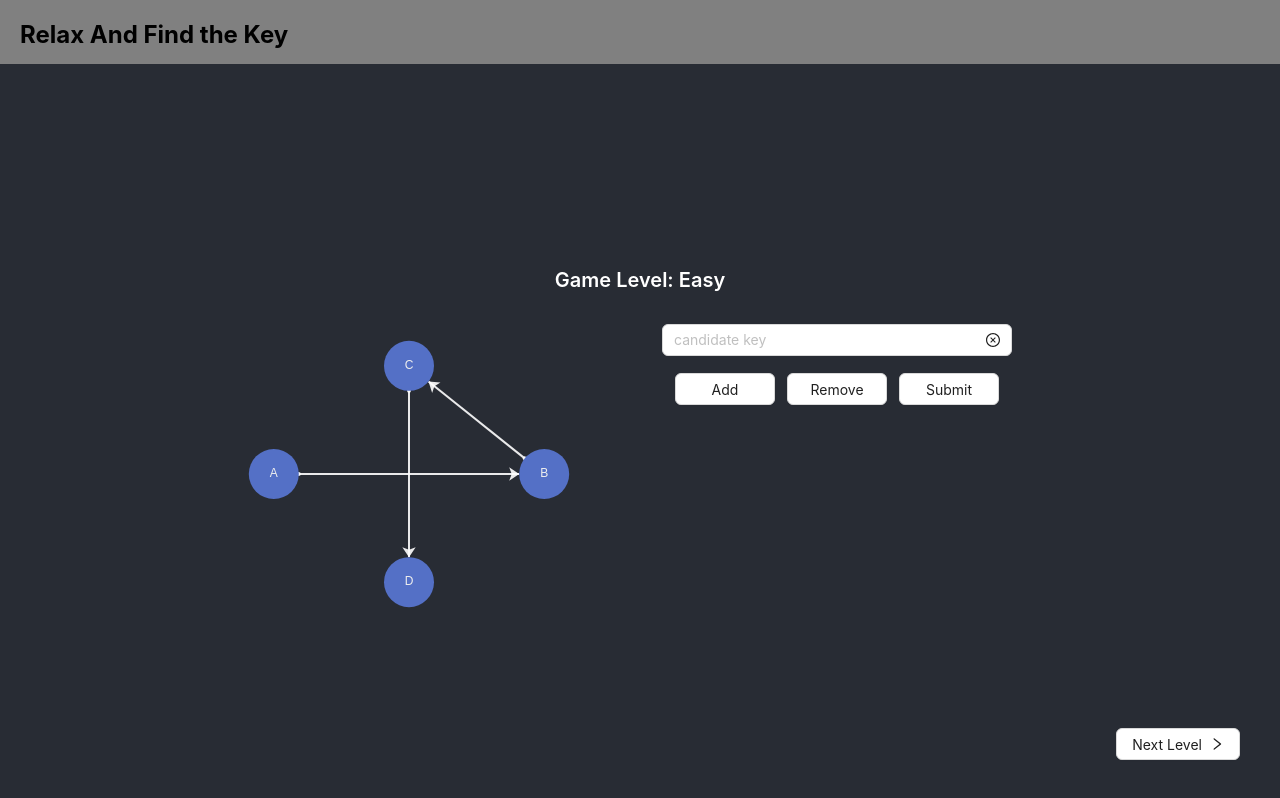
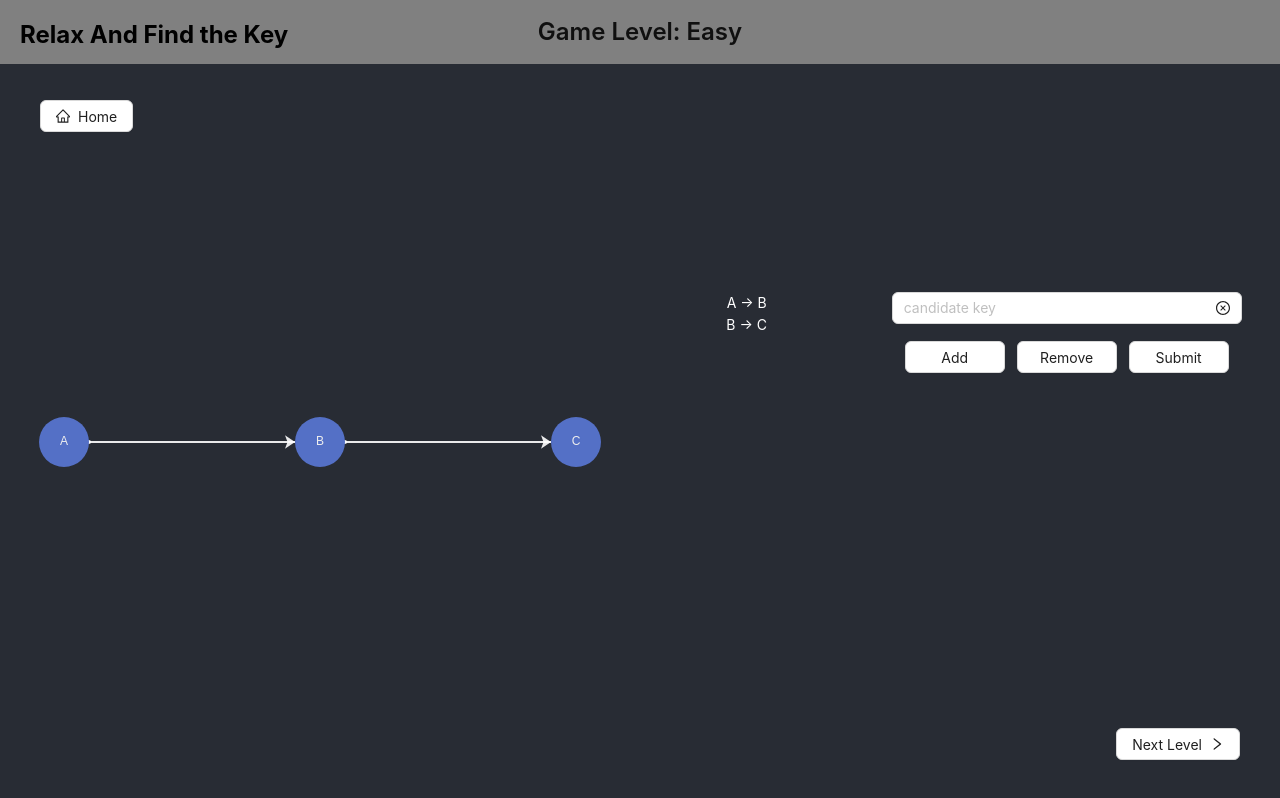
Before and after one commit to gdfy102217/CS5421-Project, a React (Create React App) app in the folder relax_frontend/: page / in a window 1280 px wide. Both pictures are taken after a click on the button "Easy". Built offline with nearby package versions, Linux system fonts and the light colour scheme.

Commit message:
Echarts functionality enabled

```diff
--- a/relax_frontend/src/Echarts/GraphEchart.jsx
+++ b/relax_frontend/src/Echarts/GraphEchart.jsx
@@ -1,7 +1,56 @@
 import ReactECharts from "echarts-for-react";
-import React from "react";
+import React, {useEffect} from "react";
 import {option} from "./Options";
+import {attributes, functionalDependencies} from "../utils/dummyData";
+import {useParams} from "react-router-dom";
 
-export const GraphEchart = () => {
-	return <ReactECharts option={option}/>;
+export const GraphEchart = ({prop}) => {
+	// const level = prop.toLowerCase();
+	const {level} = useParams();
+	let echartsElement;
+
+	useEffect(() => {
+		option.series[0].data = generateData(level);
+		option.series[0].links = generateLinks(level);
+		// console.log("test!");
+		echartsElement.getEchartsInstance().setOption(option);
+	}, [level]);
+
+	const generateData = (level) => {
+		let x = 300;
+		let y = 300;
+		let data = [];
+
+		attributes[level].forEach((attr) => {
+			data.push({
+				name: attr,
+				x: x,
+				y: y
+			});
+
+			// Update x and y for the next iteration
+			x += 300;
+			if (x > 900) {
+				x = 300;
+				y += 300;
+			}
+		});
+		return data;
+	}
+
+	const generateLinks = (level) => {
+		const links = [];
+		functionalDependencies[level].forEach(item => {
+			item.lhs.forEach(d => {
+				item.rhs.forEach(e => {
+					links.push({
+						source: d,
+						target: e
+					});
+				});
+			});
+		});
+		return links;
+	}
+	return <ReactECharts ref={(e) => {echartsElement = e}} option={option} notMerge={true} lazyUpdate={true}/>;
 }
--- a/relax_frontend/src/Echarts/Options.js
+++ b/relax_frontend/src/Echarts/Options.js
@@ -1,8 +1,4 @@
-// Draw the chart
 export const option = {
-	// title: {
-	//   text: 'Functional Dependency Graph',
-	// },
 	tooltip: {},
 	animationDurationUpdate: 1500,
 	animationEasingUpdate: 'quinticInOut',
@@ -20,42 +16,6 @@ export const option = {
 			edgeLabel: {
 				fontSize: 20
 			},
-			data: [
-				{
-					name: 'A',
-					x: 300,
-					y: 300
-				},
-				{
-					name: 'B',
-					x: 800,
-					y: 300
-				},
-				{
-					name: 'C',
-					x: 550,
-					y: 100
-				},
-				{
-					name: 'D',
-					x: 550,
-					y: 500
-				}
-			],
-			links: [
-				{
-					source: 'A',
-					target: 'B'
-				},
-				{
-					source: 'B',
-					target: 'C'
-				},
-				{
-					source: 'C',
-					target: 'D'
-				}
-			],
 			lineStyle: {
 				opacity: 0.9,
 				width: 2,
--- a/relax_frontend/src/components/Header.jsx
+++ b/relax_frontend/src/components/Header.jsx
@@ -1,15 +1,23 @@
 import React from "react";
+import {Typography} from "antd";
+import {useParams} from "react-router-dom";
 
 export const Header = () => {
+	const {level} = useParams();
 	return (
-    <div style={{ minHeight: '8vh', background: 'grey' }}>
+		<div style={{minHeight: '8vh', background: 'grey'}}>
 			<header>
-        <div style={{ position: 'fixed', marginLeft: 20 }}>
+				<div style={{position: 'fixed', marginLeft: 20}}>
 					<h2>Relax And Find the Key</h2>
 				</div>
-        {/* <div style={{ position: 'fixed', marginLeft: 1800 }}>
-          <h2>Team 8</h2>
-        </div> */}
+				{level ? <Typography.Title level={3} style={{
+					position: "absolute",
+					left: "50%",
+					top: "1vh",
+					transform: "translate(-50%, -50%)"
+				}}>
+					Game Level: {level}
+				</Typography.Title> : <></>}
 			</header>
 		</div>
 	);
--- a/relax_frontend/src/pages/GamePage.jsx
+++ b/relax_frontend/src/pages/GamePage.jsx
@@ -1,10 +1,11 @@
 import React, {useState, useContext} from 'react';
 import {Row, Col, Flex, Typography, Button, Input, Space} from "antd";
-import {CloseCircleOutlined, RightOutlined, LeftOutlined} from '@ant-design/icons';
+import {CloseCircleOutlined, RightOutlined, LeftOutlined, HomeOutlined} from '@ant-design/icons';
 import {useNavigate, useParams} from "react-router-dom";
 import {MainLayout} from '../layout/MainLayout';
 import {GraphEchart} from "../Echarts/GraphEchart";
 import {GameLevelContext} from "../context/GameLevelContext";
+import {functionalDependencies} from "../utils/dummyData";
 
 export const GamePage = (props) => {
 	const gameLevels = useContext(GameLevelContext);
@@ -40,24 +41,22 @@ export const GamePage = (props) => {
 	return (
 		<MainLayout>
 			<div className="App-header">
-				<Typography.Title level={4} style={{color: 'white'}}>
-					Game Level: {level}
-				</Typography.Title>
-				<Row justify='center' style={{marginTop: 20, minWidth: '100vh'}}>
-					<Col flex={2}>
-						<GraphEchart/>
-						{/* {
-              functionalDependencies.easy.map((fd) =>
-                <div>
-                  <Typography.Text level={4} style={{ color: 'white' }}>
-                    {fd.determinant + ' -> ' + fd.dependend}
+				<Row justify='center' style={{marginTop: 20, minWidth: '100%', minHeight: "100%"}}>
+					<Col span={12}>
+						<GraphEchart prop={level}/>
+					</Col>
+					<Col span={4}>
+						{functionalDependencies[level] ?
+              functionalDependencies[level].map((fd, index) =>
+                <div key={index} style={{ display: "flex", justifyContent: "center", alignItems: "center", minWidth: "100%"}}>
+                  <Typography.Text level={4} style={{ textAlign: "center", color: 'white' }}>
+                    {fd.lhs.join("") + ' -> ' + fd.rhs.join("")}
                   </Typography.Text>
                 </div>
               )
-            } */}
+            : <></>}
 					</Col>
-
-					<Col flex={2}>
+					<Col span={8}>
 						<Flex vertical gap={12} justify="center" align="center">
 							{inputs.map((input, index) =>
 								<Input
@@ -86,6 +85,13 @@ export const GamePage = (props) => {
 					<br/>
 
 				</Row>
+				<Button
+					style={{position: "absolute", top: 100, left: 40}}
+					icon={<HomeOutlined />}
+					onClick={() => navigate("/")}
+				>
+					Home
+				</Button>
 				{index !== 0 ?
 					<Button
 						style={{position: "absolute", bottom: 40, left: 40}}
--- a/relax_frontend/src/utils/dummyData.js
+++ b/relax_frontend/src/utils/dummyData.js
@@ -1,17 +1,46 @@
 export const difficultyLevels = ["Easy", "Medium", "Hard"]
+export const attributes = {
+  Easy: ["A", "B", "C"],
+  Medium: ["A", "B", "C", "D", "E"],
+  Hard: ["A", "B", "C", "D", "E", "F", "G"]
+}
 export const functionalDependencies = {
-  easy: [
+  Easy: [
     {
-      determinant: 'A',
-      dependend: 'B',
+      lhs: ['A'],
+      rhs: ['B'],
     },
     {
-      determinant: 'B',
-      dependend: 'C',
+      lhs: ['B'],
+      rhs: ['C'],
+    }
+  ],
+  Medium: [
+    {
+      lhs: ['A', 'B'],
+      rhs: ['C', 'D'],
     },
     {
-      determinant: 'C',
-      dependend: 'D',
+      lhs: ['D'],
+      rhs: ['E'],
     }
+  ],
+  Hard: [
+    {
+      lhs: ['A', 'B'],
+      rhs: ['C', 'D'],
+    },
+    {
+      lhs: ['E', 'G'],
+      rhs: ['A', 'C'],
+    },
+    {
+      lhs: ['D'],
+      rhs: ['E'],
+    },
+    {
+      lhs: ['F'],
+      rhs: ['E', 'G'],
+    },
   ]
 }
```
Lines whose indentation alone changed are shown as unchanged.
